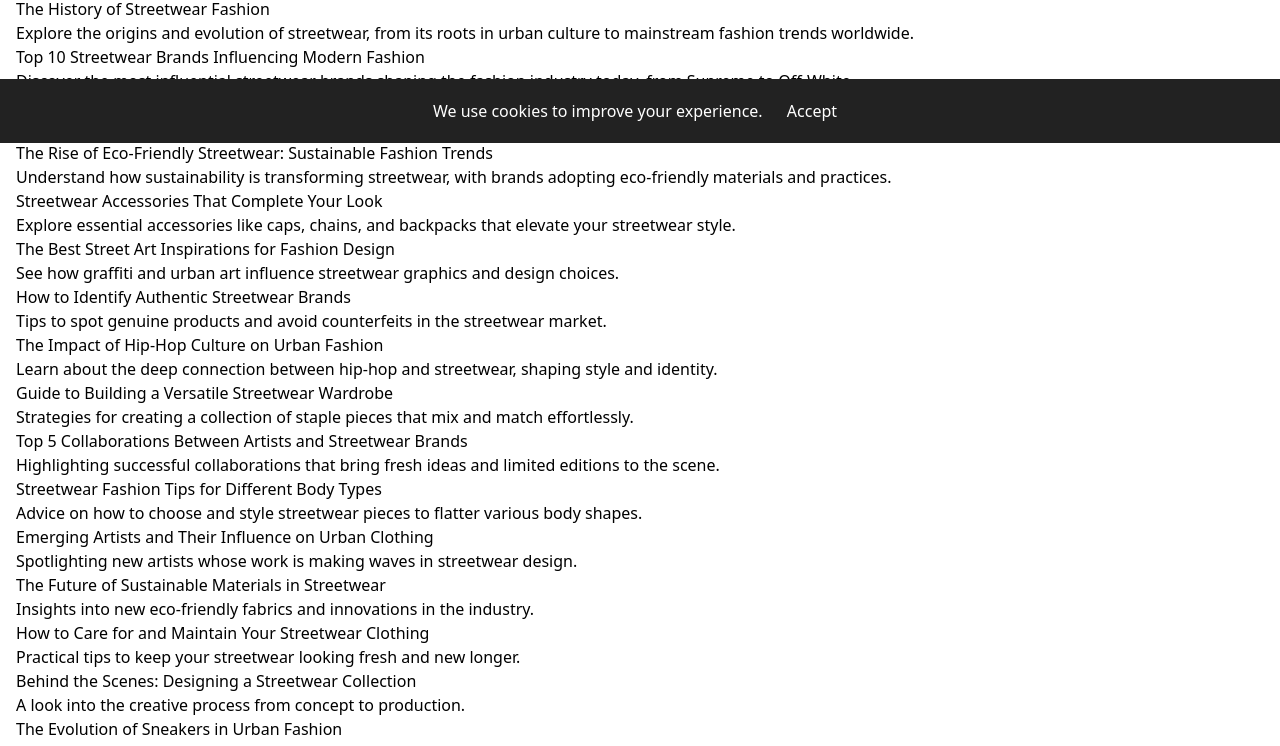
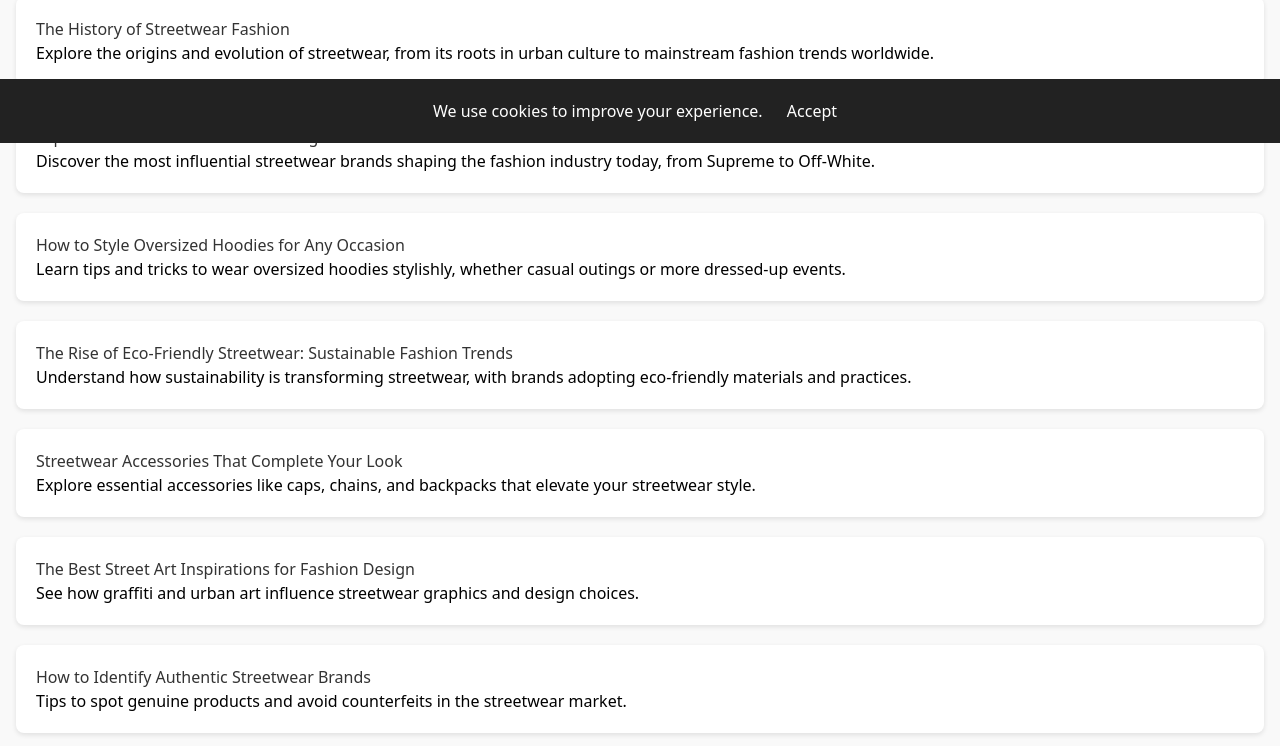
Before and after one commit to burmoney/2025, a plain HTML site: page index.html in a window 1280 px wide. Shown: the part 657-1403 px from the top of the page. Drawn offline with nearby package versions, Linux system fonts and the light colour scheme; a script that the page names is missing.

Commit message:
Update index.html

```diff
--- a/index.html
+++ b/index.html
@@ -1,6 +1,31 @@
 <!DOCTYPE html>
 <html lang="en">
-<head>
+<head>    <style>
+    body {
+      font-family: Arial, sans-serif;
+      line-height: 1.6;
+      margin: 20px;
+      background-color: #f9f9f9;
+    }
+    h1 {
+      text-align: center;
+      margin-bottom: 30px;
+    }
+    article {
+      background: #fff;
+      padding: 20px;
+      margin-bottom: 20px;
+      border-radius: 8px;
+      box-shadow: 0 2px 5px rgba(0,0,0,0.1);
+    }
+    h2 {
+      color: #333;
+      margin-top: 0;
+    }
+    p {
+      margin-top: 10px;
+    }
+  </style>
   <meta charset="UTF-8" />
   <meta name="viewport" content="width=device-width, initial-scale=1.0" />
   <title>Privacy Policy - Placoso</title>
```
